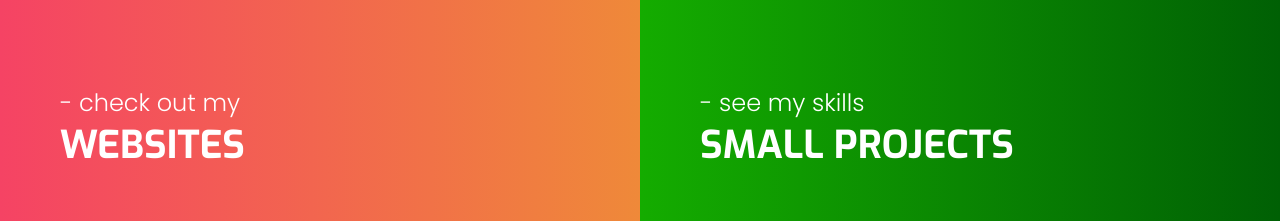
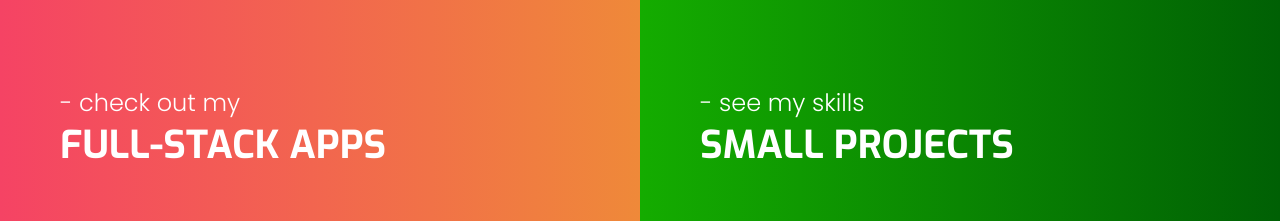
Before and after one commit to mikeymuso/personal-portfolio-v2, a React (Create React App) app: page / in a window 1280 px wide. Shown: the part 800-1021 px from the top of the page. Built offline with nearby package versions, Linux system fonts and the light colour scheme; the HTML template or start-up script is replaced by a standard one.

Commit message:
install react-scroll package

```diff
--- a/package.json
+++ b/package.json
@@ -9,6 +9,7 @@
     "react": "^17.0.1",
     "react-dom": "^17.0.1",
     "react-scripts": "4.0.1",
+    "react-scroll": "^1.8.1",
     "web-vitals": "^0.2.4"
   },
   "scripts": {
--- a/src/components/SmallProjectsSection.js
+++ b/src/components/SmallProjectsSection.js
@@ -7,6 +7,7 @@ const SmallProjectSection = () => {
       <div className="main-grid">
         <div className="header">SMALL PROJECTS</div>
         <div className="inner-grid">
+          {/* TODO: add links to all of these for github and live site */}
           <ProjectCard
             className="one"
             header="JS Drum Machine"
--- a/src/components/SubHero.js
+++ b/src/components/SubHero.js
@@ -16,7 +16,7 @@ const SubHero = props => {
               data-link="portfolio"
               onClick={props.handleClick}
             >
-              WEBSITES
+              FULL-STACK APPS
             </div>
           </div>
         </div>
--- a/src/components/Websites.js
+++ b/src/components/Websites.js
@@ -4,6 +4,8 @@ import Slider from './Slider';
 const Websites = () => {
   const [current, setCurrent] = useState(0);
 
+  // TODO: Add links to these sites for github & live site
+  // TODO: Improve blurb with STACK details - careful of text doesn't overflow box (SCSS)
   const images = [
     {
       img: './images/jddance-screenshot.png',
```
Also changed, not shown: 2 other files (tests, documents, lock files or other folders).
